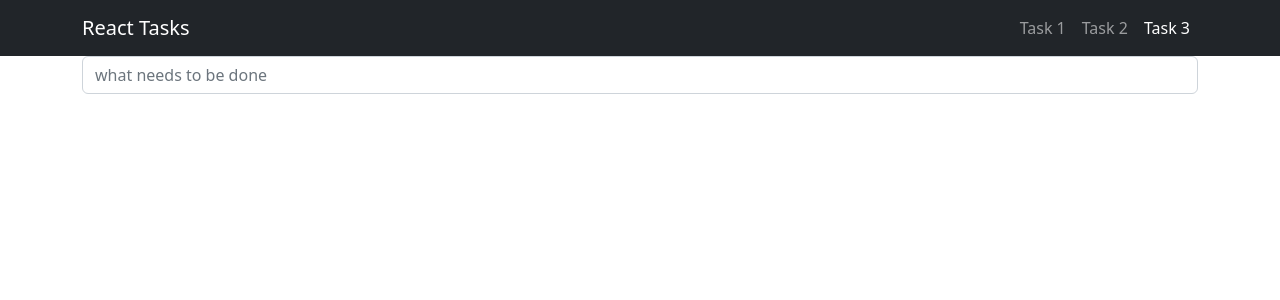
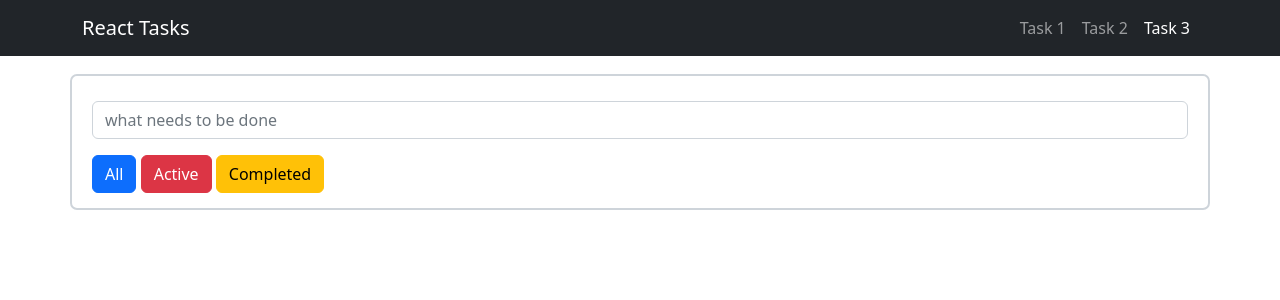
Before and after one commit to himanshu064/react-training, a React (Create React App) app: page /task3 in a window 1280 px wide. Shown: the top 300 px of the page. Built offline with nearby package versions, Linux system fonts and the light colour scheme.

Commit message:
task 3 done

```diff
--- a/src/App.js
+++ b/src/App.js
@@ -3,6 +3,7 @@ import Task1 from "./pages/Task1";
 import Task2 from "./pages/Task2";
 import Task3 from "./pages/Task3";
 import Navbar from "./pages/Navbar";
+import './style.css';
 
 function App() {
   return (
--- a/src/pages/Task1/index.js
+++ b/src/pages/Task1/index.js
@@ -1,5 +1,5 @@
 import React from "react";
-import Navbar from "../Navbar";
+
 
 const Task1 = () => {
 
@@ -12,7 +12,7 @@ const Task1 = () => {
   ]
 
   return (
-      <div className="container">
+      <div className="container containerX">
         {
           obj.map(function (val) {
             return (
--- a/src/pages/Task2/index.js
+++ b/src/pages/Task2/index.js
@@ -7,7 +7,7 @@ const Task2 = (props) => {
     table.push(<p key={i}>{getTable} x {i}  = {getTable * i}</p>)
   }
   return (
-      <div className="container">
+      <div className="container containerX">
         {table}
       </div>
    );
--- a/src/pages/Task3/Strip.jsx
+++ b/src/pages/Task3/Strip.jsx
@@ -4,10 +4,16 @@ import React from "react";
 export default function Strip(props) {
   return (
     <div className={props.className}>
-      <div className="row">
+      <div className="row rowX">
         <div className="col-10 d-flex">
-          <input type="checkbox" onClick={props.oncheck} />
-          <h3 className="mx-3">{props.title}</h3>
+          <input
+            type="checkbox"
+            defaultChecked={props.active}
+            onClick={props.oncheck}
+          />
+          <h3 className={"mx-3 " + (props.completed ? "line-through" : "")} >
+            {props.title}
+          </h3>
         </div>
         <div className="col-2 text-end">
           <span onClick={props.onclose}>&times;</span>
--- a/src/pages/Task3/index.js
+++ b/src/pages/Task3/index.js
@@ -2,10 +2,11 @@
 import React from "react";
 import { useState } from "react";
 import Strip from "./Strip";
-import { Form } from "react-bootstrap"
+import { Form,Button } from "react-bootstrap"
 
 const Task3 = () => {
   const [tasks, addTasks] = useState([]);
+  const [viewtask, changeView] = useState('all');
   const handleSubmit = (e) => {
     e.preventDefault();
     let task = {
@@ -24,7 +25,7 @@ const Task3 = () => {
     console.log(allTasks);
   }
   return (
-      <div className="container">
+    <div className="container containerX">
       <Form onSubmit={handleSubmit} >
         <Form.Group className="mb-3" controlId="formBasicEmail">
 
@@ -34,13 +35,32 @@ const Task3 = () => {
       </Form>
       {
         tasks.map(task => {
+          if(viewtask == 'all'){
             return (
               <div className="row" key={task.id}>
-                <Strip title={task.task} className="col-sm-6" oncheck={() => changeStatus(task.id, 'active')} onclose={() => changeStatus(task.id, 'complete')} />
+                <Strip title={task.task} active={task.status === 'active' ? true : false} completed={task.status === 'complete' ? true : false} oncheck={() => changeStatus(task.id, 'active')} onclose={() => changeStatus(task.id, 'complete')} />
               </div>
             );
+          }else if(viewtask == 'complete' && task.status == 'complete'){
+            return (
+              <div className="row" key={task.id}>
+                <Strip title={task.task} active={task.status === 'active' ? true : false} completed={task.status === 'complete' ? true : false} oncheck={() => changeStatus(task.id, 'active')} onclose={() => changeStatus(task.id, 'complete')} />
+              </div>
+            );
+          } else if (viewtask == 'active' && task.status == 'active'){
+            return (
+              <div className="row" key={task.id}>
+                <Strip title={task.task} active={task.status === 'active' ? true : false} completed={task.status === 'complete' ? true : false} oncheck={() => changeStatus(task.id, 'active')} onclose={() => changeStatus(task.id, 'complete')} />
+              </div>
+            );
+          }
         })
       }
+      <div>
+        <Button variant="primary" onClick={() => changeView('all')}>All</Button>{' '}
+        <Button variant="danger" onClick={() => changeView('active')}>Active</Button>{' '}
+        <Button variant="warning" onClick={() => changeView('complete')}>Completed</Button>{' '}
+      </div>
     </div>
 
   );
--- /dev/null
+++ b/src/style.css
@@ -0,0 +1,22 @@
+.containerX {
+  margin: 18px auto;
+  border: 2px solid #ced4da;
+  padding: 25px 20px 15px 20px !important;
+  border-radius: 7px;
+}
+.rowX {
+  background: #ced4da;
+  padding: 0;
+  margin: 0 0 10px 0 !important;
+   border-radius: 7px;
+}
+.rowX h3 {
+  font-size: 20px;
+  padding: 10px 10px;
+  color: #766d6d;
+  text-transform: capitalize;
+}
+
+.line-through{
+  text-decoration: line-through;
+}
```
Lines whose indentation alone changed are shown as unchanged.
